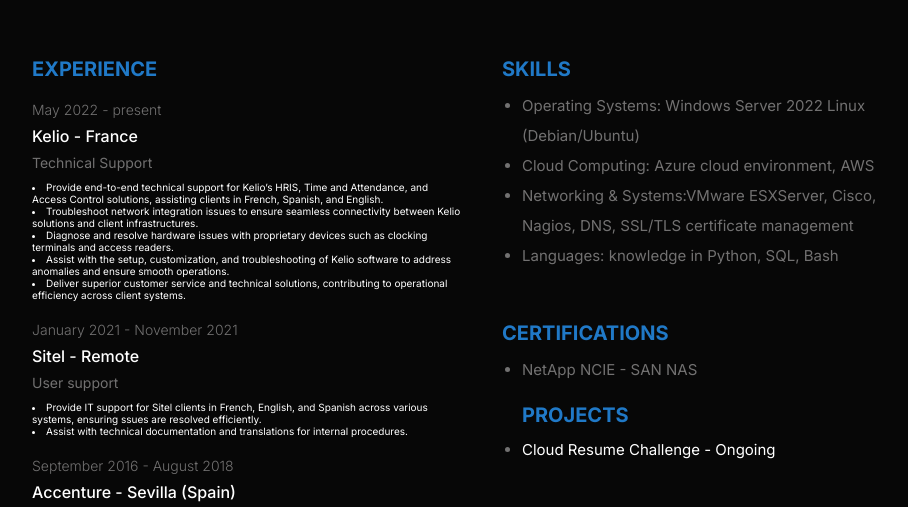
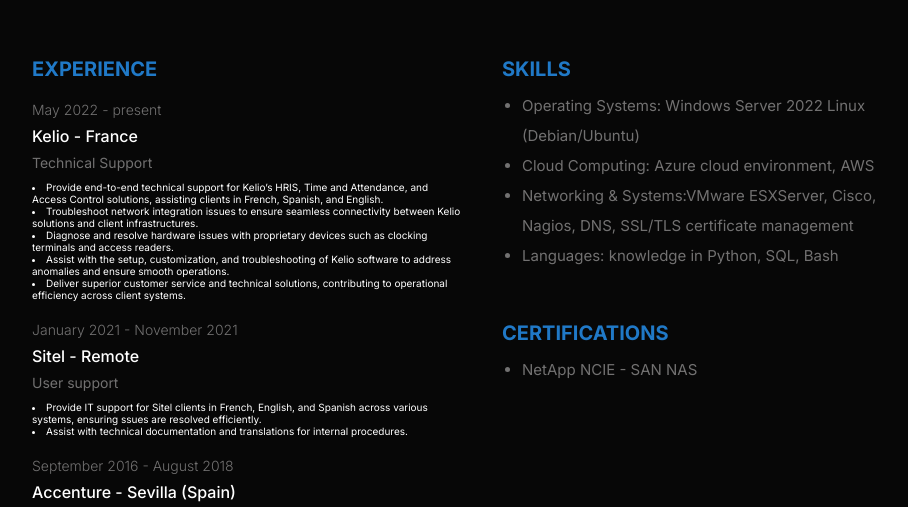
Before and after one commit to thatsquiteinteresting/my-first-static-web-app, a plain HTML site: page index.html in a window 1280 px wide. Shown: the part 274-781 px from the top of the page, without its empty margins (158-1066 px from the left). Drawn offline with nearby package versions, Linux system fonts and the light colour scheme.

Commit message:
Update index.html
removing project for now

```diff
--- a/index.html
+++ b/index.html
@@ -102,10 +102,6 @@
             <ul class="skills_list description">
               <li>NetApp NCIE - SAN NAS</li>
             </ul>
-            <ul class="skills_list description">
-            <h3 class="title">Projects</h3>
-            <li><a href="https://cloudresumechallenge.dev/">Cloud Resume Challenge<a/> - Ongoing</li>
-            </ul>
           </div>
       </div>
       <div class="group-2">
```
